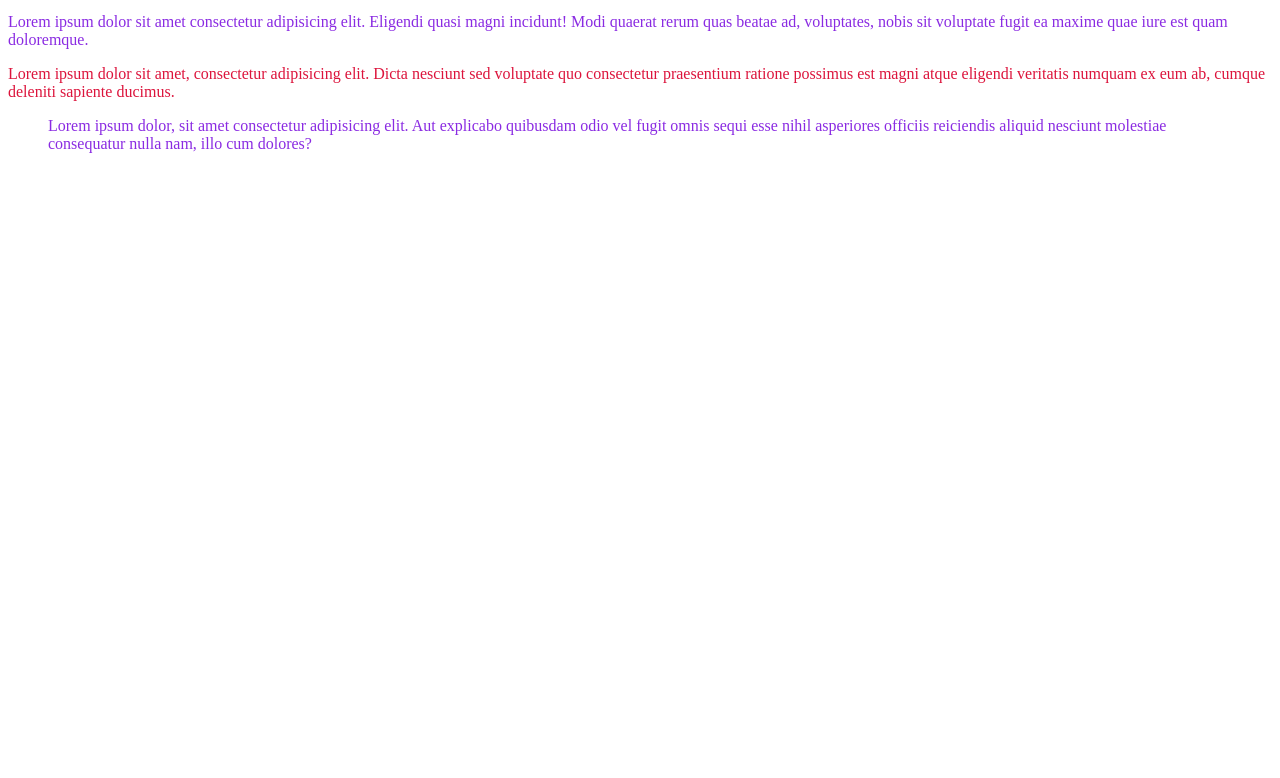
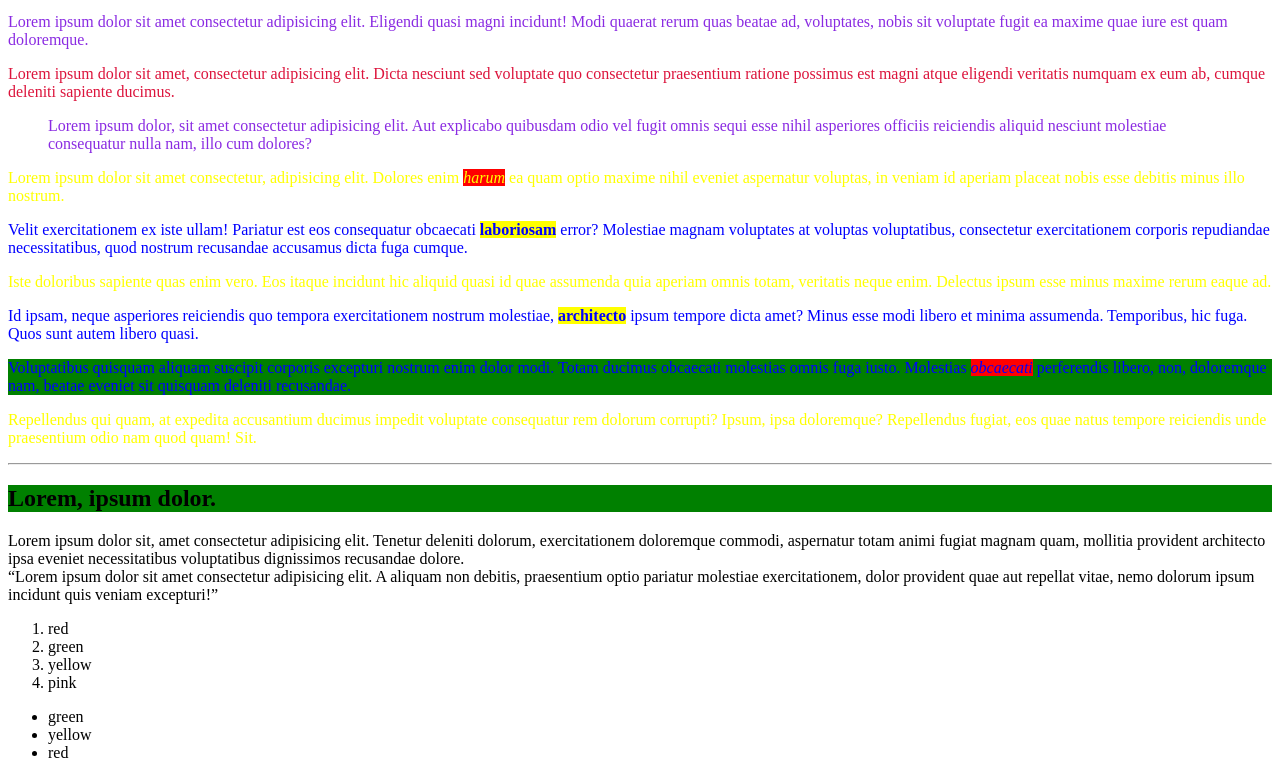
Before and after one commit to DumukenovaAitunuk/css-1, a plain HTML site: page index.html in a window 1280 px wide. Shown: the part 119-897 px from the top of the page. Before the commit the page ends 800 px from the top, so only its background shows below. Drawn offline with Linux system fonts and the light colour scheme.

Commit message:
added to index.html

```diff
--- a/index.html
+++ b/index.html
@@ -13,5 +13,32 @@
     <p class="hello">Lorem ipsum dolor sit amet consectetur adipisicing elit. Eligendi quasi magni incidunt! Modi quaerat rerum quas beatae ad, voluptates, nobis sit voluptate fugit ea maxime quae iure est quam doloremque.</p>
     <p id="hello">Lorem ipsum dolor sit amet, consectetur adipisicing elit. Dicta nesciunt sed voluptate quo consectetur praesentium ratione possimus est magni atque eligendi veritatis numquam ex eum ab, cumque deleniti sapiente ducimus.</p>
     <blockquote class="hello">Lorem ipsum dolor, sit amet consectetur adipisicing elit. Aut explicabo quibusdam odio vel fugit omnis sequi esse nihil asperiores officiis reiciendis aliquid nesciunt molestiae consequatur nulla nam, illo cum dolores?</blockquote>
+    <p class="yellow">Lorem ipsum dolor sit amet consectetur, adipisicing elit. Dolores enim <em>harum</em> ea quam optio maxime nihil eveniet aspernatur voluptas, in veniam id aperiam placeat nobis esse debitis minus illo nostrum.</p>
+  <p>Velit exercitationem ex iste ullam! Pariatur est eos consequatur obcaecati <strong>laboriosam</strong> error? Molestiae magnam voluptates at voluptas voluptatibus, consectetur exercitationem corporis repudiandae necessitatibus, quod nostrum recusandae accusamus dicta fuga cumque.</p>
+  <p class="red-background yellow">Iste doloribus sapiente quas enim vero. Eos itaque incidunt hic aliquid quasi id quae assumenda quia aperiam omnis totam, veritatis neque enim. Delectus ipsum esse minus maxime rerum eaque ad.</p>
+  <p class="red-background">Id ipsam, neque asperiores reiciendis quo tempora exercitationem nostrum molestiae, <strong>architecto</strong> ipsum tempore dicta amet? Minus esse modi libero et minima assumenda. Temporibus, hic fuga. Quos sunt autem libero quasi.</p>
+  <p id="example">Voluptatibus quisquam aliquam suscipit corporis excepturi nostrum enim dolor modi. Totam ducimus obcaecati molestias omnis fuga iusto. Molestias <em>obcaecati</em> perferendis libero, non, doloremque nam, beatae eveniet sit quisquam deleniti recusandae.</p>
+  <p class="yellow">Repellendus qui quam, at expedita accusantium ducimus impedit voluptate consequatur rem dolorum corrupti? Ipsum, ipsa doloremque? Repellendus fugiat, eos quae natus tempore reiciendis unde praesentium odio nam quod quam! Sit.</p>
+
+<hr>
+<h2 class="example" id="example">Lorem, ipsum dolor.</h2>
+
+<aside class="example1" id="example1">Lorem ipsum dolor sit, amet consectetur adipisicing elit. Tenetur deleniti dolorum, exercitationem doloremque commodi, aspernatur totam animi fugiat magnam quam, mollitia provident architecto ipsa eveniet necessitatibus voluptatibus dignissimos recusandae dolore.</aside>
+<q class="example0" id="example0">Lorem ipsum dolor sit amet consectetur adipisicing elit. A aliquam non debitis, praesentium optio pariatur molestiae exercitationem, dolor provident quae aut repellat vitae, nemo dolorum ipsum incidunt quis veniam excepturi!</q>
+<ol class="example2" id="example2">
+    <li>red</li>
+    <li>green</li>
+    <li>yellow</li>
+    <li>pink</li>
+</ol>
+
+<ul class="example3" id="example3">
+    <li>green</li>
+    <li>yellow</li>
+    <li>red</li>
+</ul>
+
+
+
 </body>
 </html>
```
